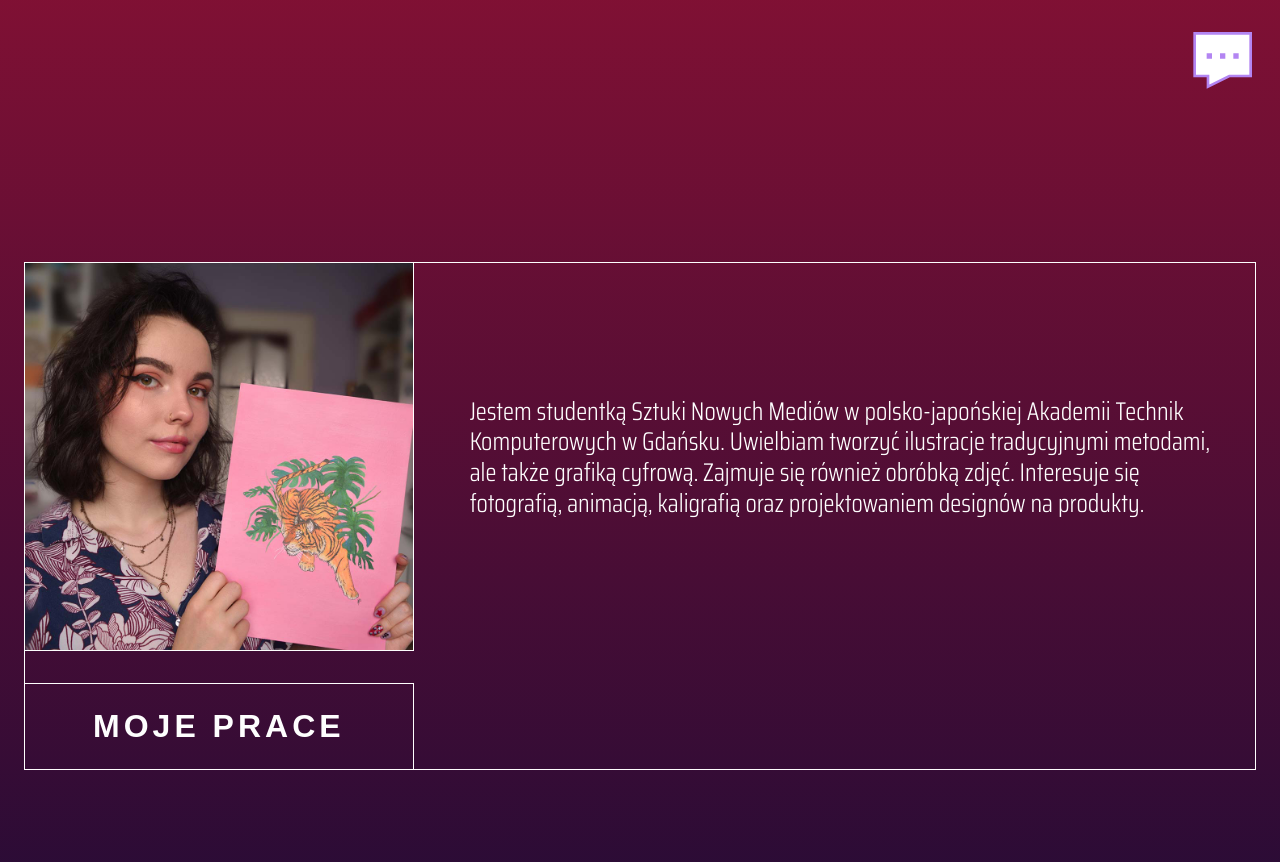
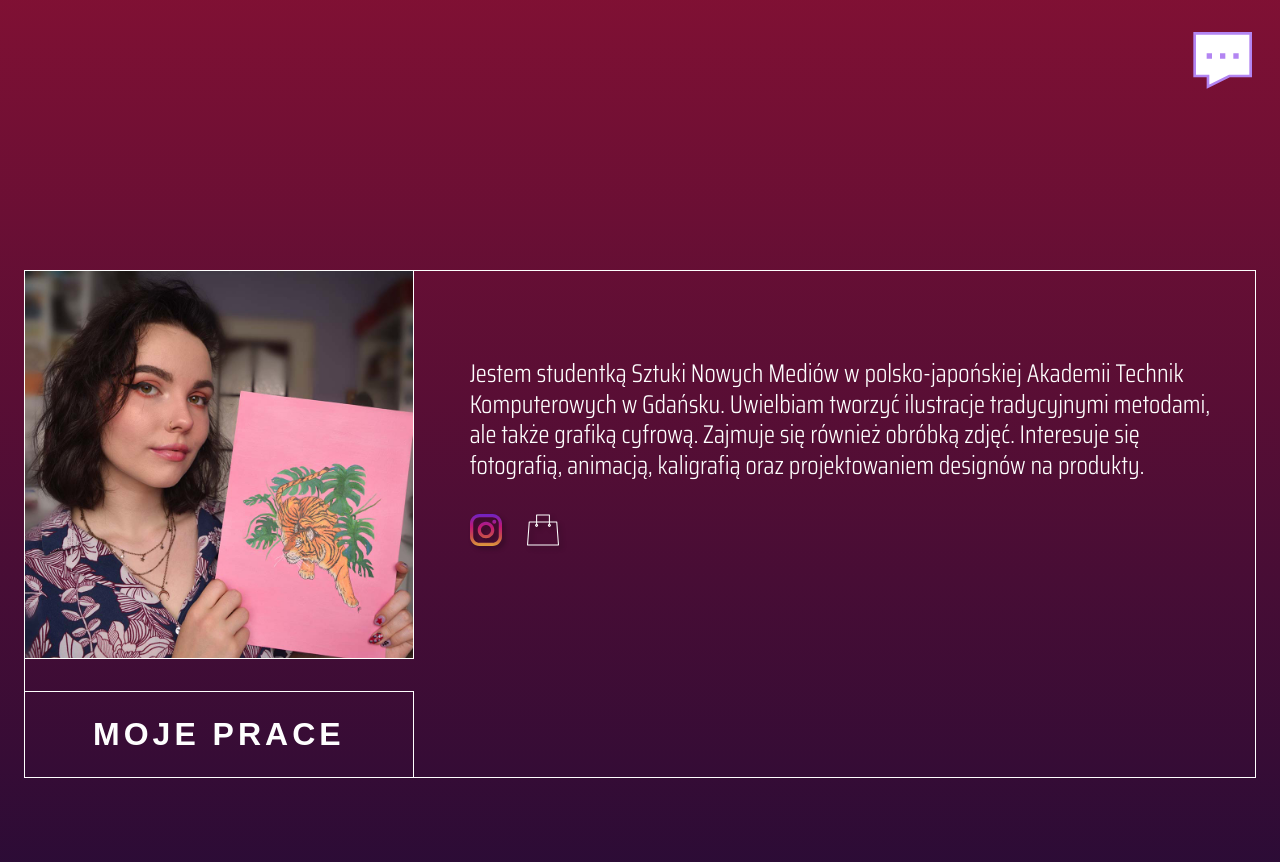
Before and after one commit to Kubek71/weronika-b.-portfolio, a React (Create React App) app: page / in a window 1280 px wide. Shown: the part 700-1562 px from the top of the page. Built offline with nearby package versions, Linux system fonts and the light colour scheme.

Commit message:
fixing styles

```diff
--- a/src/components/Contact.js
+++ b/src/components/Contact.js
@@ -6,6 +6,7 @@ import {
   SubmitButton,
   FormHeading,
   Textarea,
+  SuccesfullPopup,
 } from "./styled-components/ContactStyled";
 import { motion } from "framer-motion";
 import { useState, useRef, useEffect } from "react";
@@ -14,6 +15,13 @@ import contactIcon from "../images/contactsvg.svg";
 
 const Contact = () => {
   const contactForm = useRef();
+  const [succesfullPopup, setSuccesfullPopup] = useState(false);
+
+  useEffect(() => {
+    if (succesfullPopup === true) {
+      setTimeout(() => setSuccesfullPopup((current) => !current), 3000);
+    }
+  }, [succesfullPopup]);
 
   const sendEmail = (e) => {
     e.preventDefault();
@@ -27,13 +35,14 @@ const Contact = () => {
       )
       .then(
         (result) => {
-          e.target.reset();
+          setSuccesfullPopup(true);
           console.log(result);
         },
         (error) => {
           console.log(error.text);
         }
       );
+    e.target.reset();
   };
 
   return (
@@ -46,7 +55,20 @@ const Contact = () => {
         ref={contactForm}
         onSubmit={sendEmail}
       >
-        <FormHeading>Napisz do mnie!</FormHeading>
+        <FormHeading
+          as={motion.h2}
+          initial={{ backgroundSize: "300%" }}
+          animate={{
+            backgroundPosition: ["0%", "25%", "50%", "75% ", "100%"],
+          }}
+          transition={{
+            duration: 2,
+            repeat: 2,
+            default: { ease: "linear" },
+          }}
+        >
+          Napisz do mnie!
+        </FormHeading>
         <Textfield
           type="text"
           name="from_name"
@@ -83,12 +105,26 @@ const Contact = () => {
         ></Textarea>
         <SubmitButton
           as={motion.button}
-          initial={{ width: "45%" }}
-          animate={{ width: "50%" }}
-          transition={{ duration: 0.5 }}
+          initial={{ width: "25%" }}
+          animate={{ width: "35%" }}
+          transition={{ width: { duration: 0.5 } }}
+          whileHover={{
+            scale: 1.1,
+            transition: { scale: { duration: 0.125 } },
+          }}
         >
           Wyślij!
         </SubmitButton>
+        {succesfullPopup === true && (
+          <SuccesfullPopup
+            as={motion.div}
+            initial={{ y: "-1rem" }}
+            animate={{ y: 0 }}
+            transition={{ duration: 0.5 }}
+          >
+            <strong>WIADOMOŚĆ WYSŁANA, DZIĘKUJĘ</strong>
+          </SuccesfullPopup>
+        )}
       </ContactForm>
     </ContactStyled>
   );
--- a/src/components/Gallery.js
+++ b/src/components/Gallery.js
@@ -10,7 +10,11 @@ import {
   SvgButton,
 } from "./styled-components/GallerySectionStyled";
 import Svg from "../images/closePopupIcon.svg";
-import { digitalArray, postersArray } from "../helpers/ImgArrays";
+import {
+  digitalArray,
+  postersArray,
+  mixedArtArray,
+} from "../helpers/ImgArrays";
 import { motion, AnimatePresence } from "framer-motion";
 import { useState, useEffect, useRef } from "react";
 
@@ -69,7 +73,16 @@ const Gallery = () => {
           >
             Plakaty
           </SwitchButton>
-          <SwitchButton>Mixed Art</SwitchButton>
+          <SwitchButton
+            as={motion.button}
+            animate={
+              chooseAlbumOnClick === mixedArtArray ? switchButtonsBoxShadow : {}
+            }
+            whileHover={{ scale: 1.1 }}
+            onClick={() => setChooseAlbumOnClick(mixedArtArray)}
+          >
+            Mixed Art
+          </SwitchButton>
         </ButtonsBox>
 
         <GallerySection
@@ -85,7 +98,7 @@ const Gallery = () => {
         >
           {chooseAlbumOnClick.map((imgSrc, i) => {
             return (
-              <ImageCard key={i}>
+              <ImageCard key={i} as={motion.div} whileHover={{ scale: 0.96 }}>
                 <img
                   src={`./assets/digital/${imgSrc}`}
                   alt="#"
--- a/src/components/Hero.js
+++ b/src/components/Hero.js
@@ -1,6 +1,6 @@
 import React from "react";
 import profile from "../images/profile.jpg";
-import { animate, motion } from "framer-motion";
+import { addScaleCorrector, animate, motion } from "framer-motion";
 import { useTransform, useMotionValue } from "framer-motion";
 import {
   HeroStyled,
@@ -9,6 +9,7 @@ import {
   Card,
   Text,
   Button,
+  MediaBox,
 } from "./styled-components/HeroStyled";
 import { useEffect, useState } from "react";
 
@@ -39,6 +40,23 @@ const Hero = ({ forwardedRef, showPictures, setShowPictures }) => {
             tradycyjnymi metodami, ale także grafiką cyfrową. Zajmuje się
             również obróbką zdjęć. Interesuje się fotografią, animacją,
             kaligrafią oraz projektowaniem designów na produkty.{" "}
+            <MediaBox>
+              <a
+                href="https://www.instagram.com/weronika_bruzdzinska/"
+                target="_blank"
+              >
+                <motion.button
+                  className="instagram-button"
+                  whileHover={{ scale: 1.1 }}
+                ></motion.button>
+              </a>
+              <a href="https://society6.com/verqqa" target="_blank">
+                <motion.button
+                  className="shop-button"
+                  whileHover={{ scale: 1.1 }}
+                ></motion.button>
+              </a>
+            </MediaBox>
           </Text>
         </Card>
         <Button
--- a/src/components/styled-components/ContactStyled.js
+++ b/src/components/styled-components/ContactStyled.js
@@ -30,15 +30,23 @@ export const ContactForm = styled.form`
   align-items: center;
   justify-items: center;
   grid-gap: 1rem;
+  position: relative;
 `;
 
 export const FormHeading = styled.h2`
-  font-size: max(1rem, 1.25vw);
+  font-size: max(1.25rem, 1.5vw);
   letter-spacing: 0.25rem;
-  color: fff;
-  margin: 0;
-  font-weight: 300;
-  color: #fff;
+  background-image: linear-gradient(
+    -280deg,
+    rgba(167, 40, 95, 1) 22%,
+    rgba(84, 59, 167, 1) 55%,
+    rgba(40, 136, 167, 1) 79%
+  );
+  background-clip: text;
+  -webkit-background-clip: text;
+  color: transparent;
+  filter: drop-shadow(1px 1px 3px rgba(0, 0, 0, 0.3));
+  font-weight: 600;
   text-transform: uppercase;
   display: block;
   margin: 0 auto;
@@ -65,7 +73,8 @@ export const Textarea = styled.textarea`
   min-height: 100%;
   width: 100%;
   background: none;
-  border: 1px solid #fff;
+  border-bottom: 1px solid #fff;
+
   padding: 0.5rem 1rem;
   color: #fff;
   font-size: 1rem;
@@ -82,9 +91,9 @@ export const Textarea = styled.textarea`
   }
 `;
 export const SubmitButton = styled.button`
-  width: 50%;
+  width: 25%;
   display: block;
-  padding: 0.5rem 1rem;
+  padding: 0.5rem;
   background: rgb(235, 183, 198);
   background: linear-gradient(
     90deg,
@@ -99,5 +108,27 @@ export const SubmitButton = styled.button`
   text-transform: uppercase;
   letter-spacing: 0.125rem;
   text-align: center;
-  font-weight: 600;
+  font-weight: 400;
+  filter: drop-shadow(3px 3px 2px rgba(0, 0, 0, 0.8));
 `;
+
+export const SuccesfullPopup = styled.div`
+  position: absolute;
+  top: 1rem;
+  right: calc(50% - 30%);
+  color: #fff;
+  width: 60%;
+  height: 128px;
+  font-size: 1.5rem;
+  padding: 0.5rem;
+  display: flex;
+  justify-content: center;
+  align-items: center;
+  text-align: center;
+  background: rgb(69, 191, 85);
+  background: linear-gradient(
+    169deg,
+    rgba(69, 191, 85, 1) 25%,
+    rgba(40, 136, 167, 1) 79%
+  );
+`;
--- a/src/components/styled-components/FooterStyled.js
+++ b/src/components/styled-components/FooterStyled.js
@@ -11,4 +11,8 @@ export const FooterStyled = styled.footer`
   padding: 1.5rem;
   align-items: center;
   background: none;
+
+  svg {
+    cursor: pointer;
+  }
 `;
--- a/src/components/styled-components/GallerySectionStyled.js
+++ b/src/components/styled-components/GallerySectionStyled.js
@@ -28,11 +28,11 @@ export const SwitchButton = styled.button`
   display: block;
   background: none;
   border: none;
-  font-size: min(2vw, 1rem);
+  font-size: min(3vw, 1.5rem);
   font-weight: 600;
   letter-spacing: 0.25rem;
   padding: 0.5rem 0;
-
+  cursor: pointer;
   color: #fff;
 `;
 
@@ -42,11 +42,6 @@ export const ImageCard = styled.div`
   box-shadow: 0px 0px 20px -5px rgba(88, 22, 113, 1);
 
   max-height: calc(50vh - 3rem);
-
-  &:hover {
-    transform: scale(0.95);
-    background: red;
-  }
 
   img {
     width: 100%;
--- a/src/components/styled-components/HeroStyled.js
+++ b/src/components/styled-components/HeroStyled.js
@@ -1,5 +1,7 @@
 import styled from "styled-components";
 import { motion } from "framer-motion";
+import instagramIcon from "../../images/instagramIcon.svg";
+import shopIcon from "../../images/shopIcon.svg";
 export const HeroStyled = styled.main`
   display: flex;
   flex-direction: column;
@@ -8,9 +10,14 @@ export const HeroStyled = styled.main`
   width: 100%;
   justify-content: center;
   align-items: center;
+  font-size: 10px;
   /* display: none; */
   z-index: 2;
-  padding-bottom: calc(10vh - 5vw);
+  padding-bottom: 10vh;
+  @media (min-width: 768px) {
+    padding-bottom: 0;
+    font-size: 16px;
+  }
   .isActive {
     justify-content: flex-start;
   }
@@ -18,26 +25,26 @@ export const HeroStyled = styled.main`
 export const AboutContainer = styled.section`
   display: flex;
   flex-direction: column;
-  gap: 2rem;
+  gap: 2em;
   max-width: 100%;
   max-width: 1800px;
   border: 1px solid #fff;
-  font-size: 10px;
+
+  overflow: hidden;
 
   @media (min-width: 768px) {
     display: grid;
     grid-template-columns: 1fr 1fr 1fr;
-    margin-bottom: 0;
-    font-size: 16px;
   }
 `;
 export const Picture = styled.img`
   /* width: clamp(260px, 400px, 100%); */
-  max-height: 600px;
+  min-height: 260px;
+  max-height: 400px;
   width: 100%;
   overflow: hidden;
   height: auto;
-  object-fit: contain;
+  object-fit: cover;
   border: 1px solid #fff;
   justify-self: center;
   border-top: none;
@@ -51,6 +58,7 @@ export const Card = styled.div`
   text-align: left;
   width: 100%;
   display: flex;
+  flex-direction: column;
   justify-content: center;
   align-items: center;
   justify-self: center;
@@ -63,7 +71,7 @@ export const Text = styled.span`
   font-size: 1.6em;
   font-weight: 300;
   max-height: 100%;
-  padding: 1.5rem;
+  padding: 0 1.5rem;
 
   strong {
     transform: scale(1.1);
@@ -74,8 +82,9 @@ export const Button = styled.button`
   display: block;
   width: 100%;
   padding: 1.5rem 2.5rem;
+
   border: 1px solid #fff;
-  font-size: 2rem;
+  font-size: 2em;
   font-weight: 600;
   letter-spacing: 0.25rem;
   background: none;
@@ -89,5 +98,36 @@ export const Button = styled.button`
 
   @media (max-width: 768px) {
     border-right: none;
+    padding: 1rem 2.5rem;
   }
 `;
+
+export const MediaBox = styled.div`
+  padding: 1em 0;
+  display: flex;
+  gap: 1em;
+  justify-content: flex-start;
+  a {
+    text-decoration: none;
+
+    button {
+      border: none;
+      background: none;
+      padding: 1rem;
+      cursor: pointer;
+      filter: drop-shadow(3px 3px 2px rgba(0, 0, 0, 0.3));
+    }
+
+    .instagram-button {
+      background-image: url(${instagramIcon});
+      background-repeat: no-repeat;
+      background-position: center;
+    }
+
+    .shop-button {
+      background-image: url(${shopIcon});
+      background-repeat: no-repeat;
+      background-position: center;
+    }
+  }
+`;
--- a/src/helpers/ImgArrays.js
+++ b/src/helpers/ImgArrays.js
@@ -16,3 +16,22 @@ export const postersArray = [
   "img12.jpg",
   "img13.jpg",
 ];
+
+export const mixedArtArray = [
+  "mixedArtImg1.gif",
+  "mixedArtImg2.gif",
+  "mixedArtImg3.jpg",
+  "mixedArtImg4.jpg",
+  "mixedArtImg5.jpg",
+  "mixedArtImg6.jpg",
+  "mixedArtImg7.jpg",
+  "mixedArtImg8.jpg",
+  "mixedArtImg9.jpg",
+  "mixedArtImg10.jpg",
+  "mixedArtImg11.jpg",
+  "mixedArtImg12.jpg",
+  "mixedArtImg13.jpg",
+  "mixedArtImg14.jpg",
+  "mixedArtImg15.jpg",
+  "mixedArtImg16.jpg",
+];
```
Also changed, not shown: src/images/instagramIcon.svg (added), src/images/shopIcon.svg (added).
